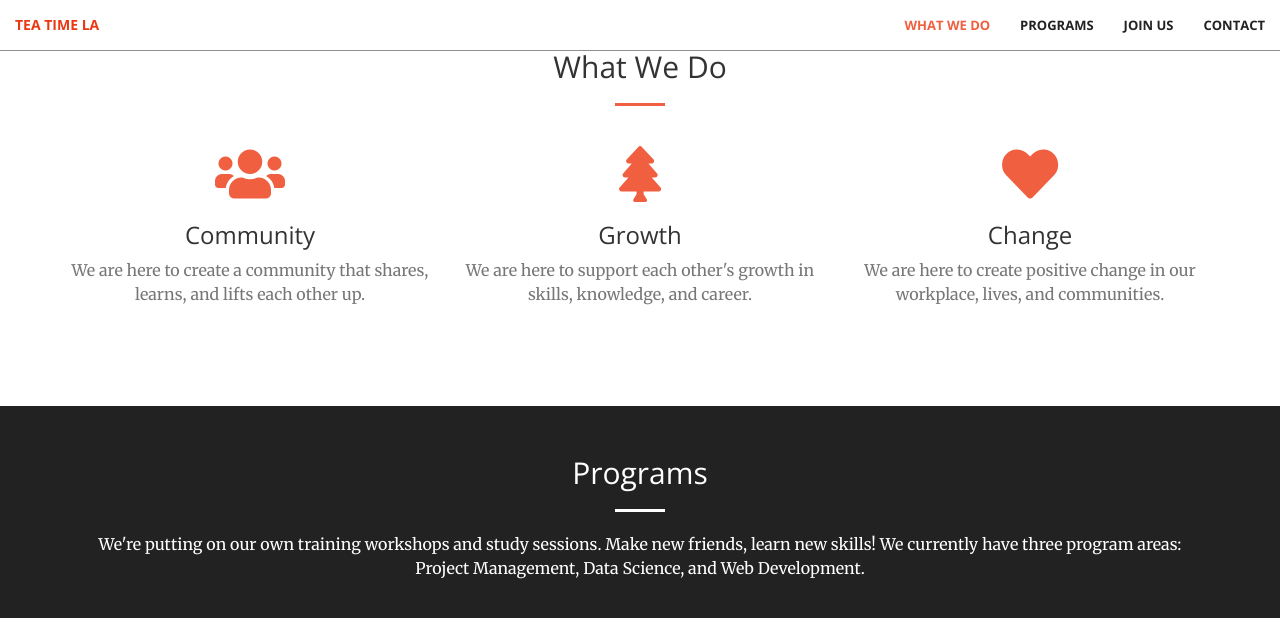
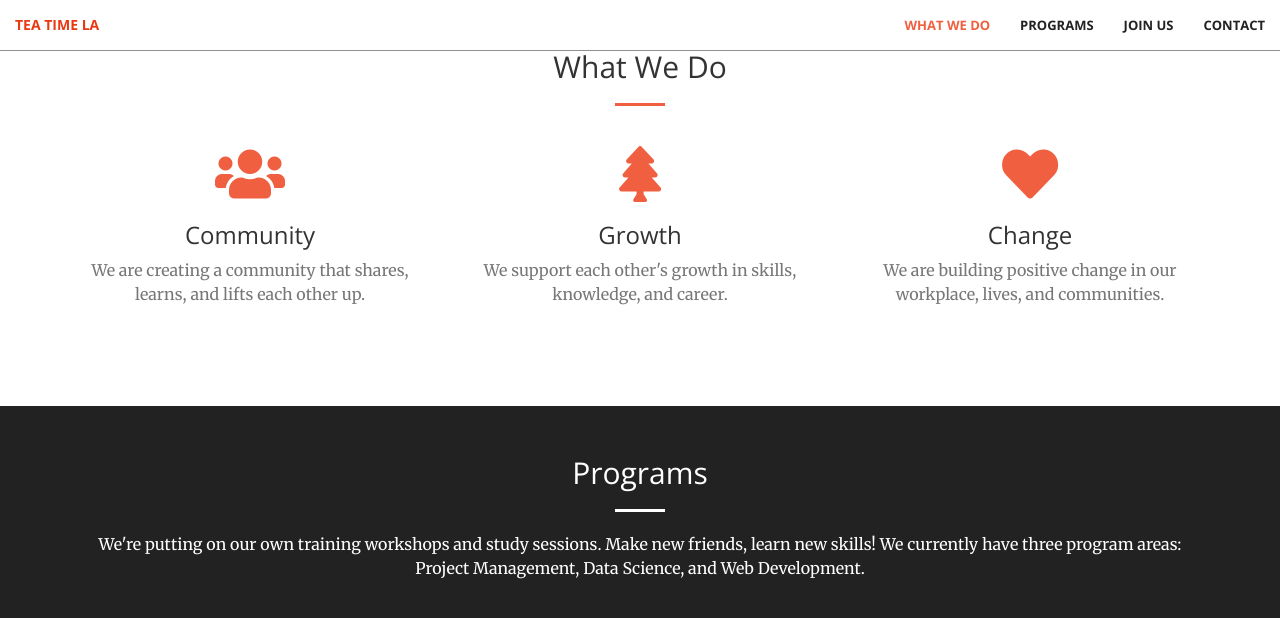
Before and after one commit to teatimela-org/teatimela-org.github.io, a Jekyll site: the page built from index.html, in a window 1280 px wide and 900 px high, scrolled down 950 px, cut to the strip 0-626 px from the top of the window. Shown: the top 618 px of the strip. Built offline with Jekyll 4.4.1, drawn with Linux system fonts in a browser that asks for light colours.

Commit message:
updated some language

```diff
--- a/_includes/join.html
+++ b/_includes/join.html
@@ -5,7 +5,7 @@
                 <h2 class="section-heading">Interested In Joining Us?</h2>
                 <hr class="light">
                 <p class="text-faded">We promise not to spam you, but we WILL tell you about our upcoming classes, workshops, talks, mixers, and fundraisers.  We'll also make sure you're informed about upcoming local events and job opportunities.</p>
-                <a href="#" class="btn btn-default btn-xl">Sign Me Up!</a>
+                <a href="https://docs.google.com/forms/d/e/1FAIpQLSfXA8cWxsRDYg2_zITojrJoVZScQX2uyJGOeB1YVf8GDVYn0w/viewform?usp=sf_link" class="btn btn-default btn-xl">Sign Me Up!</a>
             </div>
         </div>
     </div>
--- a/_includes/what-we-do.html
+++ b/_includes/what-we-do.html
@@ -13,21 +13,21 @@
                 <div class="service-box">
                     <i class="fa fa-4x fa-users wow bounceIn text-primary"></i>
                     <h3>Community</h3>
-                    <p class="text-muted">We are here to create a community that shares, learns, and lifts each other up.</p>
+                    <p class="text-muted">We are creating a community that shares, learns, and lifts each other up.</p>
                 </div>
             </div>
             <div class="col-lg-4 col-md-12 text-center">
                 <div class="service-box">
                     <i class="fa fa-4x fa-tree wow bounceIn text-primary" data-wow-delay=".1s"></i>
                     <h3>Growth</h3>
-                    <p class="text-muted">We are here to support each other's growth in skills, knowledge, and career.</p>
+                    <p class="text-muted">We support each other's growth in skills, knowledge, and career.</p>
                 </div>
             </div>
             <div class="col-lg-4 col-md-12 text-center">
                 <div class="service-box">
                     <i class="fa fa-4x fa-heart wow bounceIn text-primary" data-wow-delay=".3s"></i>
                     <h3>Change</h3>
-                    <p class="text-muted">We are here to create positive change in our workplace, lives, and communities.</p>
+                    <p class="text-muted">We are building positive change in our workplace, lives, and communities.</p>
                 </div>
             </div>
         </div>
```
